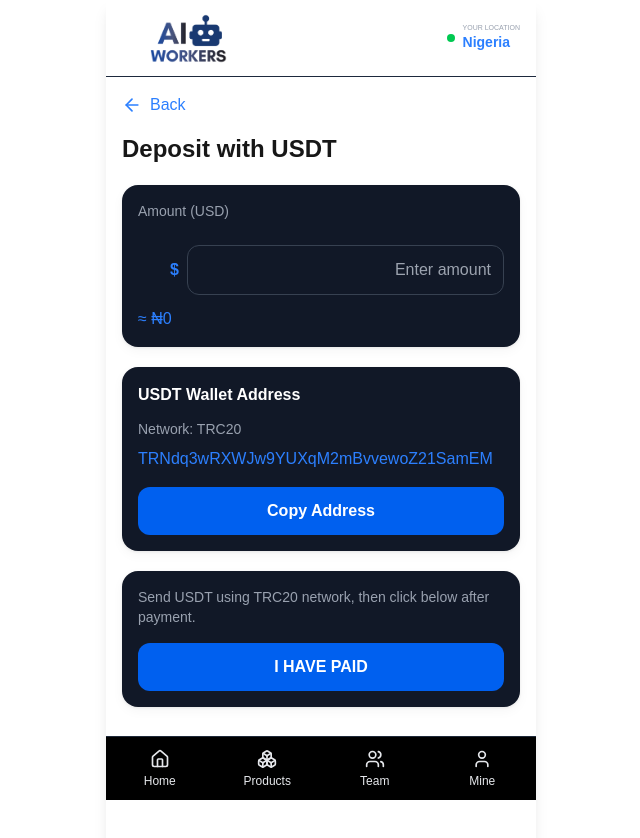
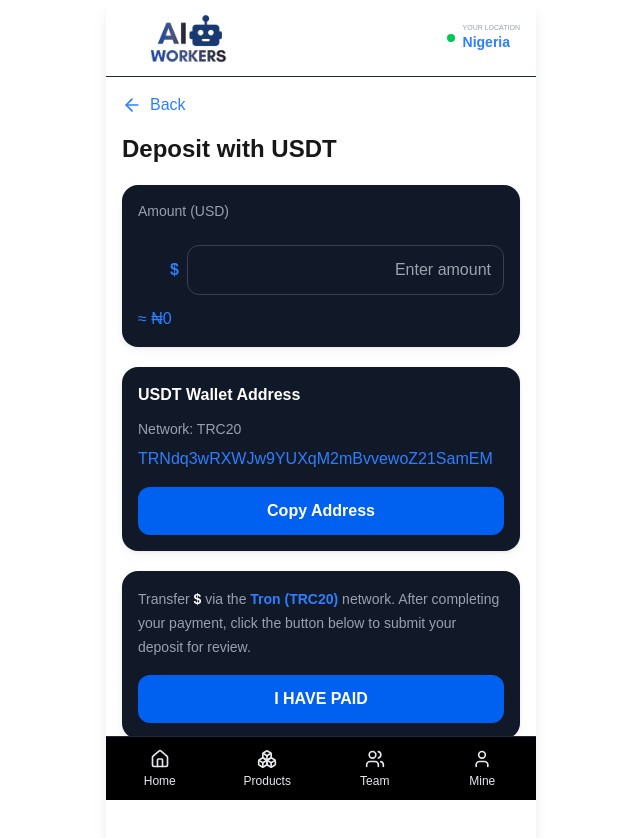
Before and after one commit to chinexus29-spec/aiworkers, a Next.js app: page /deposit/usdt in a window 1280 px wide. Shown: the top 838 px of the page, without its empty margins (319-959 px from the left). Built offline with nearby package versions, Linux system fonts and the light colour scheme; sample sign-in values are in the browser's storage.

Commit message:
add user plans api

```diff
--- a/src/app/deposit/usdt/page.tsx
+++ b/src/app/deposit/usdt/page.tsx
@@ -154,11 +154,12 @@ export default function UsdtDepositPage() {
       </div>
 
       <div className="card">
-        <p className="text-sm text-gray-400">
-          Send USDT using
-          TRC20 network,
-          then click below
-          after payment.
+         <p className="text-sm text-gray-400 leading-6">
+  Transfer <span className="font-semibold text-white">${amount}</span> via the{" "}
+  <span className="font-semibold text-blue-500">
+    Tron (TRC20)
+  </span>{" "}
+  network. After completing your payment, click the button below to submit your deposit for review.
         </p>
 
         <button
```
